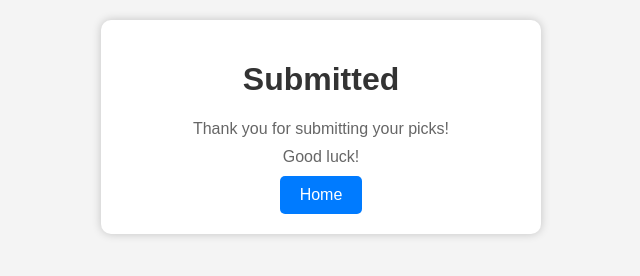
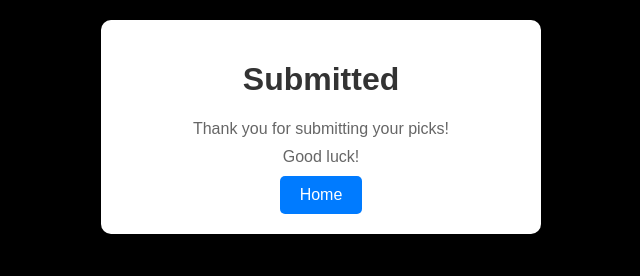
Before and after one commit to Dylankaz26/nfl-pickem, a website: page public/success.html in a window 1280 px wide. Shown: the whole page, without its empty margins (319-959 px from the left). Drawn offline with Linux system fonts and the light colour scheme.

Commit message:
updated success.html

```diff
--- a/public/success.html
+++ b/public/success.html
@@ -9,7 +9,7 @@
     <style>
         body {
             font-family: Arial, sans-serif;
-            background-color: #f4f4f4;
+            background-color: black;
         }
 
         .container {
```
